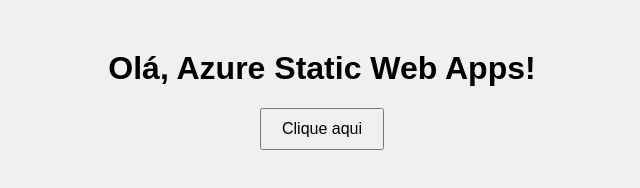
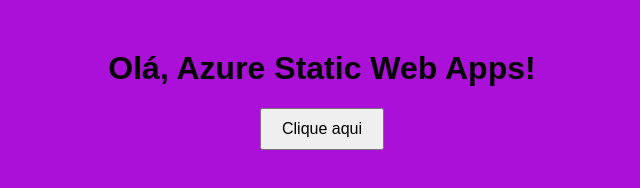
Before and after one commit to ovodomina/meu_site_dsm, a plain HTML site: page index.html in a window 1280 px wide. Shown: the whole page, without its empty margins (318-958 px from the left). Drawn offline with Linux system fonts and the light colour scheme.

Commit message:
[UPDATE] Atualização CSS

```diff
--- a/style.css
+++ b/style.css
@@ -2,7 +2,7 @@
   font-family: sans-serif;
   text-align: center;
   margin-top: 50px;
-  background-color: #f0f0f0;
+  background-color: #aa10d8;
 }
 
 button {
```
